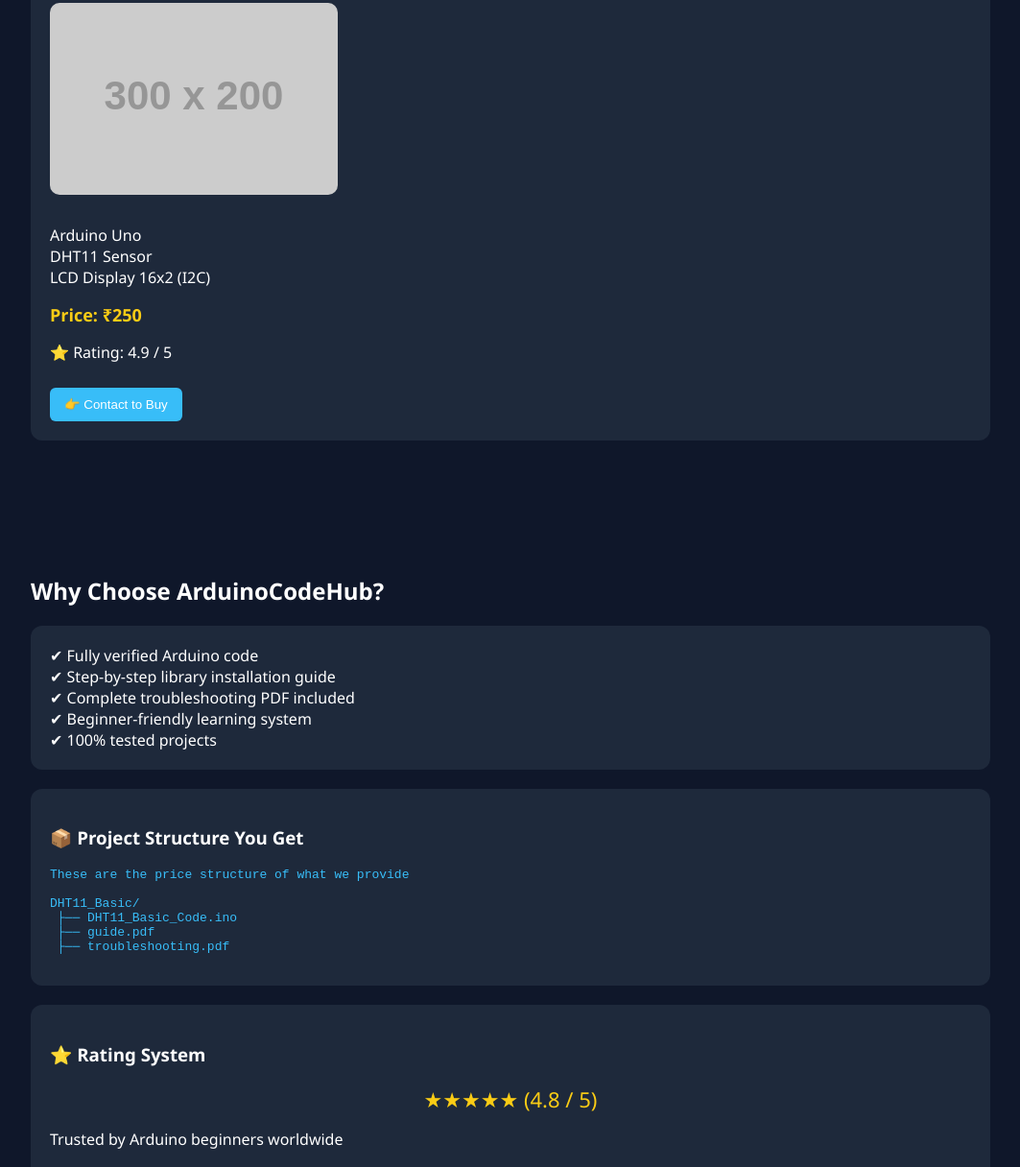
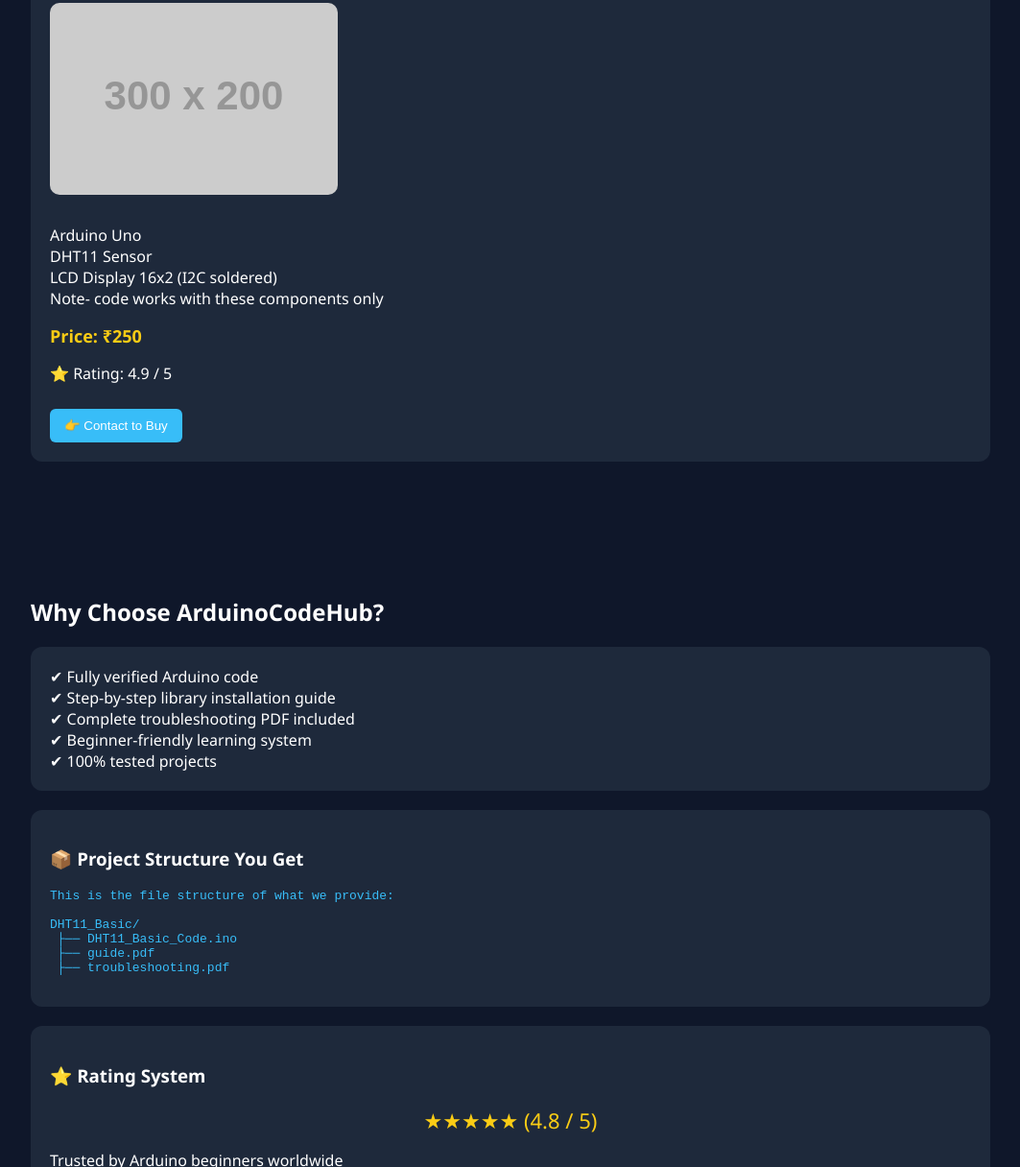
Before and after one commit to ShashwatArduino/arduino-code-selling, a plain HTML site: page index.html in a window 1280 px wide. Shown: the part 1347-2563 px from the top of the page at 96% size, without its empty margins (108-1171 px from the left). Drawn offline with Linux system fonts and the light colour scheme; placeholder pictures from the web are drawn by us.

Commit message:
Update index.html

```diff
--- a/index.html
+++ b/index.html
@@ -178,7 +178,8 @@
   <p>
     Arduino Uno<br>
     DHT11 Sensor<br>
-    LCD Display 16x2 (I2C)
+    LCD Display 16x2 (I2C soldered)<br>
+    Note- code works with these components only
   </p>
 
   <div class="price">Price: ₹250</div>
@@ -206,7 +207,7 @@
 <h3>📦 Project Structure You Get</h3>
 
 <pre style="color:#38bdf8;">
-These are the price structure of what we provide
+This is the file structure of what we provide:
 
 DHT11_Basic/
  ├── DHT11_Basic_Code.ino
```
